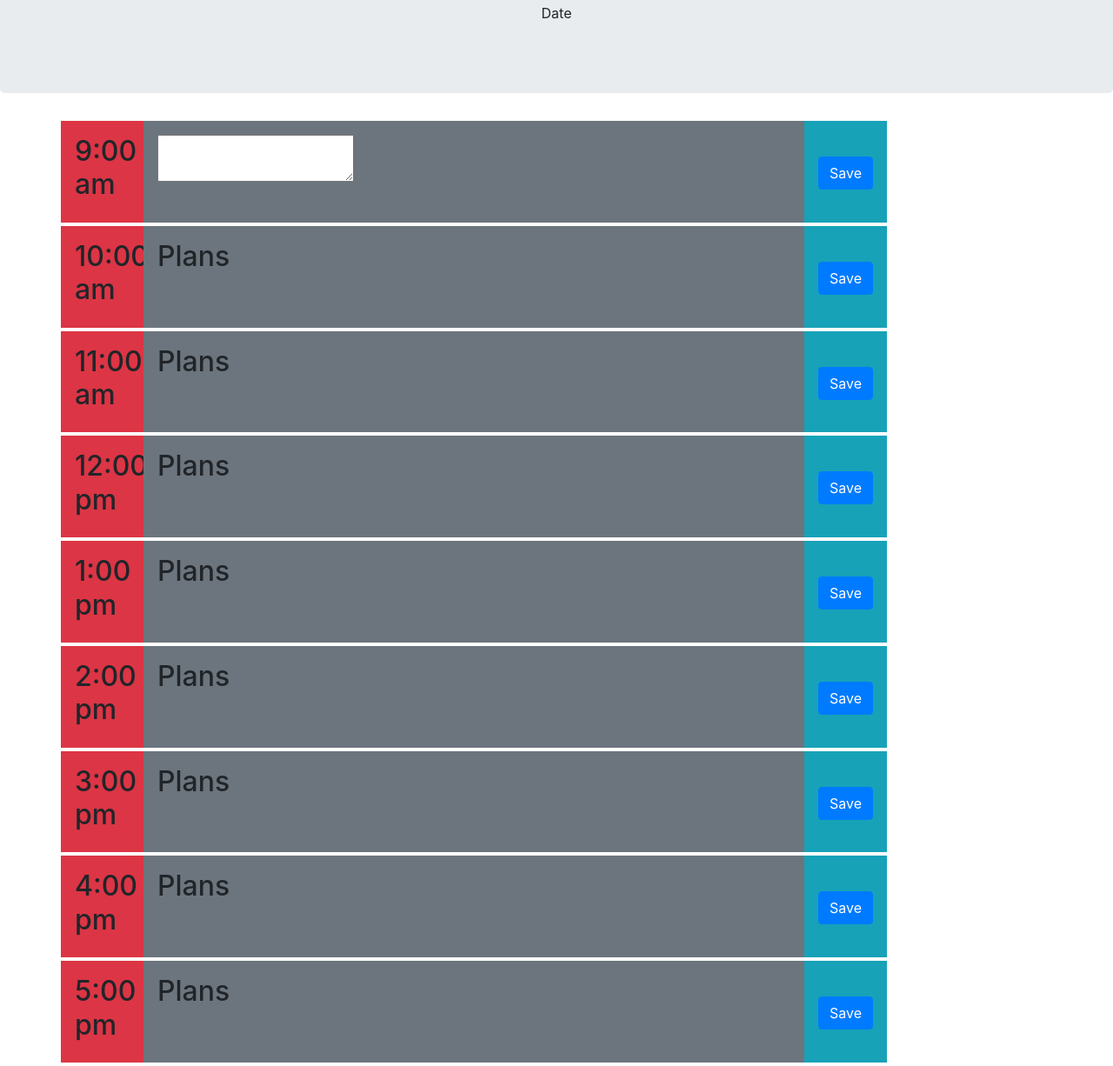
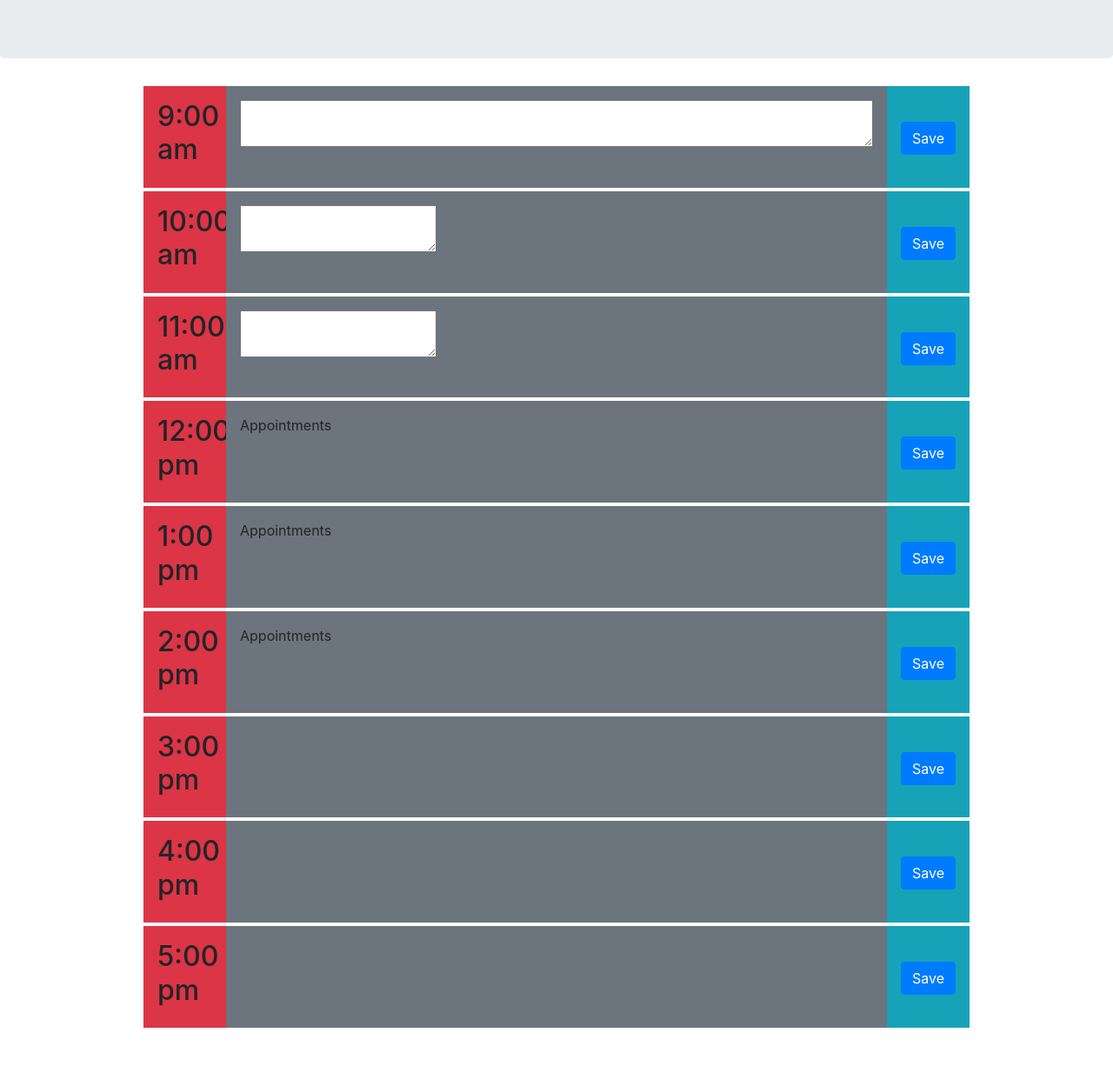
Before and after one commit to philipipara/DailyPlanner, a plain HTML site: page index.html in a window 1280 px wide. Shown: the part 117-1343 px from the top of the page at 87% size. After the commit the page ends 1303 px from the top, so only its background shows below. Drawn offline with nearby package versions, Linux system fonts and the light colour scheme.

Commit message:
finally figured out how to center my container and grid

```diff
--- a/index.html
+++ b/index.html
@@ -4,23 +4,27 @@
     <meta charset="UTF-8">
     <meta name="viewport" content="width=device-width, initial-scale=1.0">
     <meta http-equiv="X-UA-Compatible" content="ie=edge">
+    <script src="https://code.jquery.com/jquery-3.3.1.slim.min.js" integrity="sha384-q8i/X+965DzO0rT7abK41JStQIAqVgRVzpbzo5smXKp4YfRvH+8abtTE1Pi6jizo" crossorigin="anonymous"></script>
+    <script src="https://cdnjs.cloudflare.com/ajax/libs/popper.js/1.14.7/umd/popper.min.js" integrity="sha384-UO2eT0CpHqdSJQ6hJty5KVphtPhzWj9WO1clHTMGa3JDZwrnQq4sF86dIHNDz0W1" crossorigin="anonymous"></script>
+    <script src="https://stackpath.bootstrapcdn.com/bootstrap/4.3.1/js/bootstrap.min.js" integrity="sha384-JjSmVgyd0p3pXB1rRibZUAYoIIy6OrQ6VrjIEaFf/nJGzIxFDsf4x0xIM+B07jRM" crossorigin="anonymous"></script>
     <link rel="stylesheet" href="https://stackpath.bootstrapcdn.com/bootstrap/4.3.1/css/bootstrap.min.css" integrity="sha384-ggOyR0iXCbMQv3Xipma34MD+dH/1fQ784/j6cY/iJTQUOhcWr7x9JvoRxT2MZw1T" crossorigin="anonymous">
     <link href="style.css" rel="stylesheet">
+    <script src="script.js"></script>
     <title>Daily Planner</title>
 </head>
 <body>
     <div class = "jumbotron">
       <h1>Work Daily Planner</h1>
-      <p>Date</p>
+
     </div>
 
-    <div class= "container" style = "margin: 0 auto">
+    <div class= "container">
     <div class = "row">
-        <div class = "col-md-1 bg-danger p-3 mb-1">
+        <div class = "col-md-1 offset-md-1 bg-danger p-3 mb-1">
             <h2 class = "time">9:00 am</h2>
         </div>
         <div class = "col-md-8 bg-secondary mb-1 p-3">
-            <textarea></textarea>
+                <textarea class= "input"></textarea>
         </div>
             <div class = "col-md-1 bg-info mb-1 p-3">
               <button type="button" class="btn btn-primary">Save</button>
@@ -28,11 +32,11 @@
     </div>
 
     <div class = "row">
-        <div class = "col-md-1 bg-danger p-3 mb-1">
+        <div class = "col-md-1 offset-md-1 bg-danger p-3 mb-1">
             <h2 class ="time">10:00 am</h2>
          </div>
         <div class = "col-md-8 bg-secondary p-3 mb-1">
-          <h2 class = "content">Plans</h2>
+                <textarea></textarea>
             </div>
             <div class = "col-md-1 bg-info p-3 mb-1">
               <button type="button" class="btn btn-primary">Save</button>
@@ -40,11 +44,11 @@
         </div>
 
     <div class = "row">
-        <div class = "col-md-1 bg-danger p-3 mb-1">
+        <div class = "col-md-1 offset-md-1 bg-danger p-3 mb-1">
         <h2 class = "time">11:00 am</h2>
             </div>
         <div class = "col-md-8 bg-secondary p-3 mb-1">
-          <h2 class= "content">Plans</h2>
+                <textarea></textarea>
              </div>
         <div class = "col-md-1 bg-info p-3 mb-1">
            <button type="button" class="btn btn-primary">Save</button>
@@ -52,11 +56,11 @@
     </div>
 
     <div class = "row">
-        <div class = "col-md-1  bg-danger p-3 mb-1">
+        <div class = "col-md-1 offset-md-1 bg-danger p-3 mb-1">
         <h2 class = "time">12:00 pm</h2>
          </div>
          <div class = "col-md-8 bg-secondary p-3 mb-1">
-         <h2 class = "content">Plans</h2>
+                <inputfield>Appointments</inputfield>
             </div>
          <div class = "col-md-1 bg-info p-3 mb-1">
              <button type="button" class="btn btn-primary">Save</button>
@@ -64,11 +68,11 @@
     </div>
 
     <div class = "row">
-        <div class = "col-md-1 bg-danger p-3 mb-1">
+        <div class = "col-md-1 offset-md-1 bg-danger p-3 mb-1">
         <h2 class ="time">1:00 pm</h2>
          </div>
         <div class = "col-md-8 bg-secondary p-3 mb-1">
-            <h2 class = "content">Plans</h2>
+                <inputfield>Appointments</inputfield>
                 </div>
         <div class = "col-md-1 bg-info p-3 mb-1">
              <button type="button" class="btn btn-primary">Save</button>
@@ -76,11 +80,11 @@
     </div>
 
     <div class = "row">
-        <div class = "col-md-1 bg-danger p-3 mb-1">
+        <div class = "col-md-1 offset-md-1 bg-danger p-3 mb-1">
             <h2 class ="time">2:00 pm</h2>
                 </div>
         <div class = "col-md-8 bg-secondary p-3 mb-1">
-             <h2 class = "content">Plans</h2>
+                <inputfield>Appointments<inputfield>
             </div>
         <div class = "col-md-1 bg-info p-3 mb-1">
             <button type="button" class="btn btn-primary">Save</button>
@@ -88,11 +92,11 @@
     </div>
 
     <div class = "row">
-        <div class = "col-md-1 bg-danger p-3 mb-1">
+        <div class = "col-md-1 offset-md-1 bg-danger p-3 mb-1">
             <h2 class ="time">3:00 pm</h2>
                 </div>
         <div class = "col-md-8 bg-secondary p-3 mb-1">
-             <h2 class = "content">Plans</h2>
+                <form></form>
                 </div>
          <div class = "col-md-1 bg-info p-3 mb-1">
                 <button type="button" class="btn btn-primary">Save</button>
@@ -100,11 +104,11 @@
     </div>
 
     <div class = "row">
-        <div class = "col-md-1 bg-danger p-3 mb-1">
+        <div class = "col-md-1 offset-md-1 bg-danger p-3 mb-1">
             <h2 class ="time">4:00 pm</h2>
              </div>
         <div class = "col-md-8 bg-secondary p-3 mb-1">
-            <h2 class = "content">Plans</h2>
+
             </div>
         <div class = "col-md-1 bg-info p-3 mb-1">
                 <button type="button" class="btn btn-primary">Save</button>
@@ -112,11 +116,11 @@
     </div>
 
     <div class = "row">
-         <div class = "col-md-1 bg-danger p-3 mb-1">
+         <div class = "col-md-1 offset-md-1 bg-danger p-3 mb-1">
             <h2 class ="time">5:00 pm</h2>
                </div>
         <div class = "col-md-8 bg-secondary p-3 mb-1">
-            <h2 class = "content">Plans</h2>
+                <inputfield></inputfield>
                 </div>
         <div class = "col-md-1 bg-info p-3 mb-1">
                 <button type="button" class="btn btn-primary">Save</button>
--- /dev/null
+++ b/script.js
@@ -0,0 +1 @@
+$('document').ready(function(){
--- a/style.css
+++ b/style.css
@@ -1,7 +1,6 @@
 h1 {
    text-align: center;
-   color: teal;
-   text-shadow: black;
+   color: rgb(0, 92, 128);
 }
 
 p {
@@ -14,3 +13,8 @@ p {
     margin-bottom: 15px;
 
 }
+
+.input {
+
+    min-width: 100%;
+}
```
